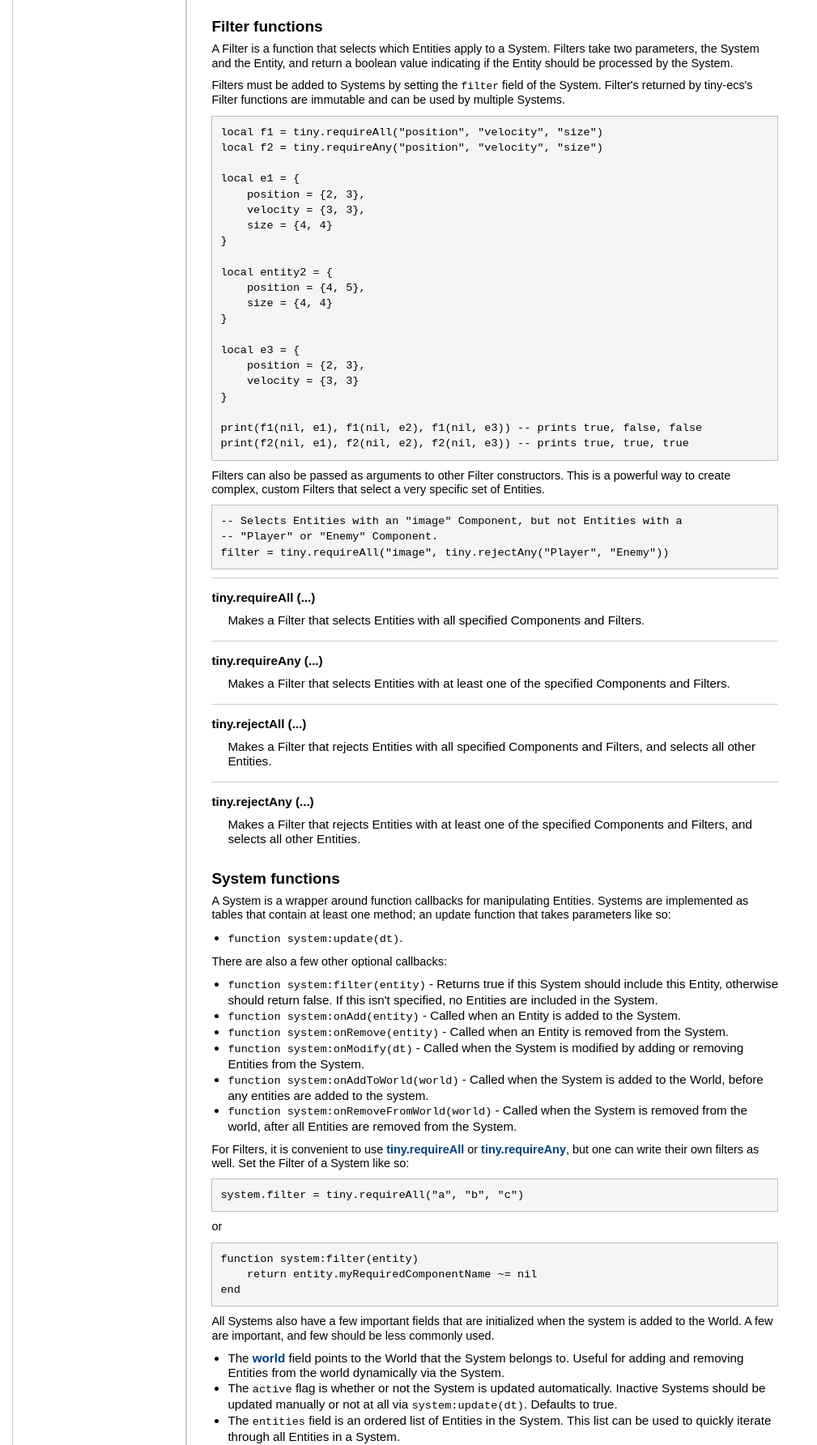
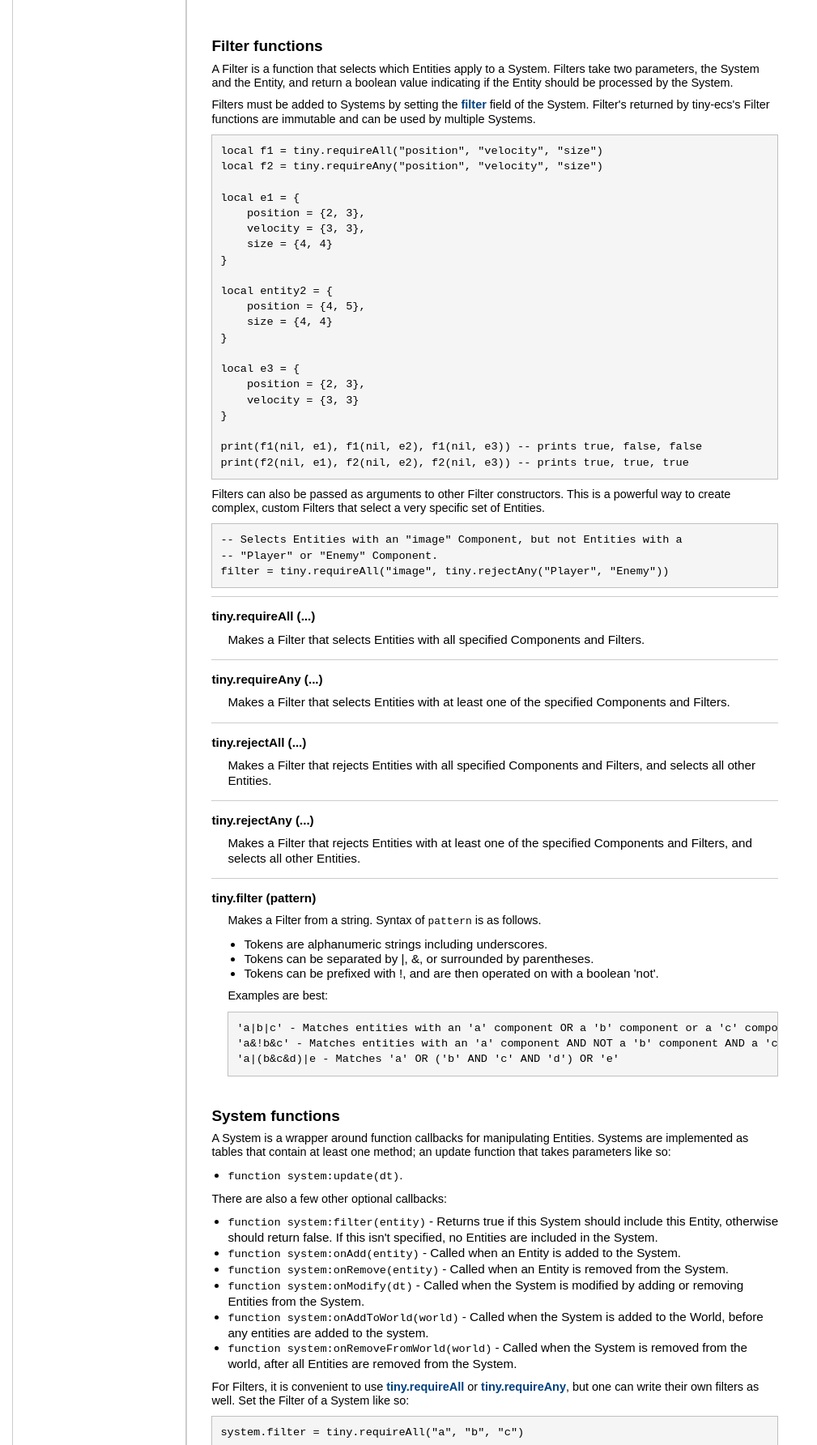
Before and after one commit to bakpakin/tiny-ecs, a plain HTML site: page doc/index.html in a window 1280 px wide. Shown: the part 1016-2800 px from the top of the page at 81% size, without its empty margins (0-1009 px from the left). Drawn offline with Linux system fonts and the light colour scheme.

Commit message:
Update to 1.3-1

```diff
--- a/doc/index.html
+++ b/doc/index.html
@@ -80,6 +80,10 @@
 	<td class="name" nowrap><a href="#tiny.rejectAny">tiny.rejectAny (...)</a></td>
 	<td class="summary">Makes a Filter that rejects Entities with at least one of the specified
  Components and Filters, and selects all other Entities.</td>
+	</tr>
+	<tr>
+	<td class="name" nowrap><a href="#tiny.filter">tiny.filter (pattern)</a></td>
+	<td class="summary">Makes a Filter from a string.</td>
 	</tr>
 </table>
 <h2><a href="#System_functions">System functions </a></h2>
@@ -178,7 +182,7 @@
  Filters take two parameters, the System and the Entity, and return a boolean
  value indicating if the Entity should be processed by the System.</p>
 
-<p> Filters must be added to Systems by setting the <code>filter</code> field of the System.
+<p> Filters must be added to Systems by setting the <a href="index.html#tiny.filter">filter</a> field of the System.
  Filter's returned by tiny-ecs's Filter functions are immutable and can be
  used by multiple Systems.</p>
 
@@ -269,6 +273,34 @@ filter = tiny.requireAll("image", tiny.rejectAny("Player", "Enemy"))
     <dd>
     Makes a Filter that rejects Entities with at least one of the specified
  Components and Filters, and selects all other Entities.
+
+
+
+
+
+
+
+</dd>
+    <dt>
+    <a name = "tiny.filter"></a>
+    <strong>tiny.filter (pattern)</strong>
+    </dt>
+    <dd>
+
+<p>Makes a Filter from a string.  Syntax of <code>pattern</code> is as follows.</p>
+
+<ul>
+    <li>Tokens are alphanumeric strings including underscores.</li>
+    <li>Tokens can be separated by |, &amp;, or surrounded by parentheses.</li>
+    <li>Tokens can be prefixed with !, and are then operated on with a boolean 'not'.</li>
+</ul>
+
+<p> Examples are best:</p>
+<pre><code>'a|b|c' - Matches entities with an 'a' component OR a 'b' component or a 'c' component.
+'a&amp;!b&amp;c' - Matches entities with an 'a' component AND NOT a 'b' component AND a 'c' component.
+'a|(b&amp;c&amp;d)|e - Matches 'a' OR ('b' AND 'c' AND 'd') OR 'e'
+</code></pre>
+
 
 
 
@@ -576,9 +608,9 @@ end
     <strong>tiny.update (world, dt, filter)</strong>
     </dt>
     <dd>
-    Updates the World by dt (delta time).  Takes an optional parameter, <code>filter</code>,
+    Updates the World by dt (delta time).  Takes an optional parameter, <a href="index.html#tiny.filter">filter</a>,
  which is a Filter that selects Systems from the World, and updates only those
- Systems. If <code>filter</code> is not supplied, all Systems are updated. Put this
+ Systems. If <a href="index.html#tiny.filter">filter</a> is not supplied, all Systems are updated. Put this
  function in your main loop.
 
 
@@ -682,7 +714,7 @@ end
 </div> <!-- id="main" -->
 <div id="about">
 <i>generated by <a href="http://github.com/stevedonovan/LDoc">LDoc 1.4.3</a></i>
-<i style="float:right;">Last updated 2015-09-08 16:29:08 </i>
+<i style="float:right;">Last updated 2016-03-05 16:37:42 </i>
 </div> <!-- id="about" -->
 </div> <!-- id="container" -->
 </body>
```
